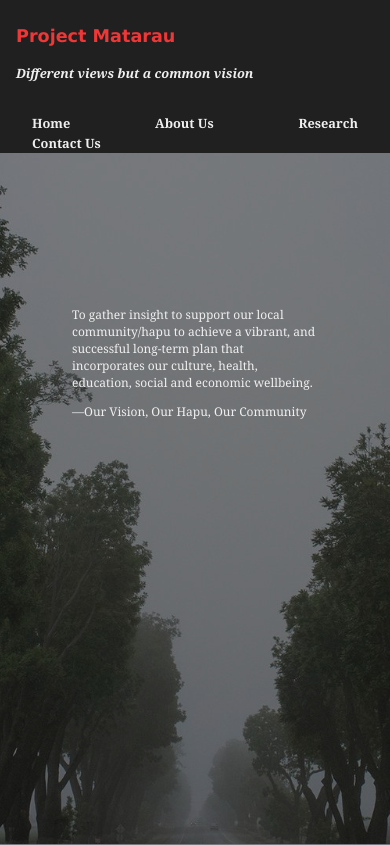
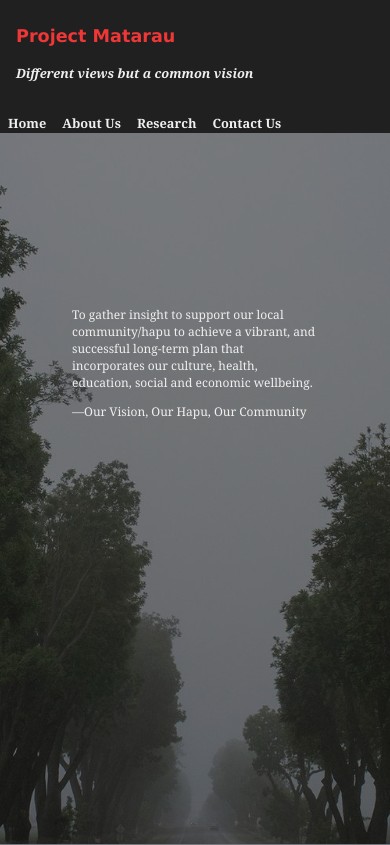
Before and after one commit to kelvin-e/projectmatarau, a plain HTML site: page index.html in a window 390 px wide. Shown: the top 845 px of the page. Drawn offline with Linux system fonts and the light colour scheme.

Commit message:
change padding in menu

```diff
--- a/stylesheets/style.css
+++ b/stylesheets/style.css
@@ -128,6 +128,10 @@ h3, blockquote {
   }
 }
 @media only screen and (max-width: 1024px) {
+  nav.site-nav .menu a {
+    padding-left: 0.5rem;
+    padding-right: 0.5rem;
+  }
   nav.site-nav .menu a span {
     display: none;
   }
```
